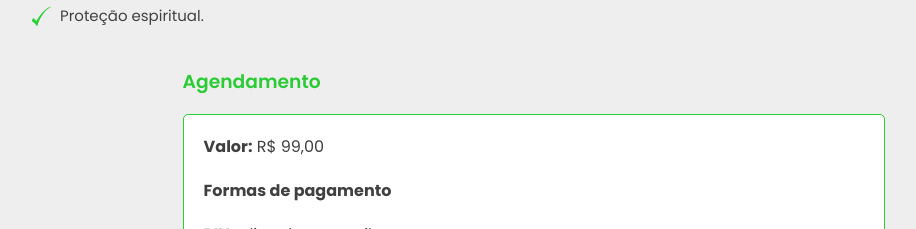
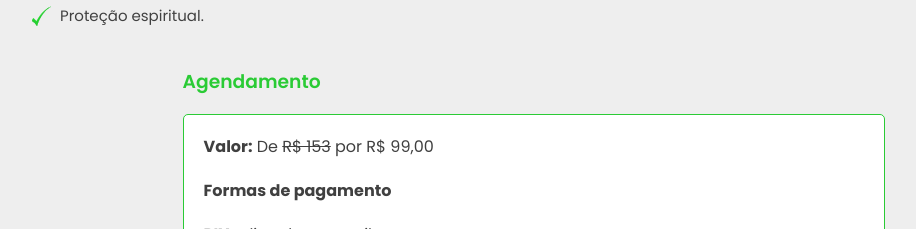
Before and after one commit to alinebastos/alinebastosterapeuta, a React (Create React App) app: page /apometria-cosmica in a window 1280 px wide. Shown: the part 1242-1471 px from the top of the page, without its empty margins (106-1022 px from the left). Built offline with nearby package versions, Linux system fonts and the light colour scheme.

Commit message:
Add strike tag

```diff
--- a/src/pages/apometria-cosmica/index.js
+++ b/src/pages/apometria-cosmica/index.js
@@ -149,7 +149,7 @@ function ApometriaCosmica () {
             <BoxWrapper>
                 <h3>Agendamento</h3>
                 <Box>
-                    <p><b>Valor:</b> R$ 99,00</p>
+                    <p><b>Valor:</b> De <strike>R$ 153</strike> por R$ 99,00</p>
                     <p><b>Formas de pagamento</b></p>
                     <p><b>PIX:</b> alineabp@gmail.com</p>
                     <p><b>PayPal:</b> alineabp@gmail.com</p>
--- a/src/pages/cura-arcturiana/index.js
+++ b/src/pages/cura-arcturiana/index.js
@@ -159,7 +159,7 @@ function CuraArcturiana () {
             <BoxWrapper>
                 <h3>Agendamento</h3>
                 <Box>
-                    <p><b>Valor:</b> R$ 99,00</p>
+                    <p><b>Valor:</b> De <strike>R$ 153</strike> por R$ 99,00</p>
                     <p><b>Formas de pagamento</b></p>
                     <p><b>PIX:</b> alineabp@gmail.com</p>
                     <p><b>PayPal:</b> alineabp@gmail.com</p>
```
